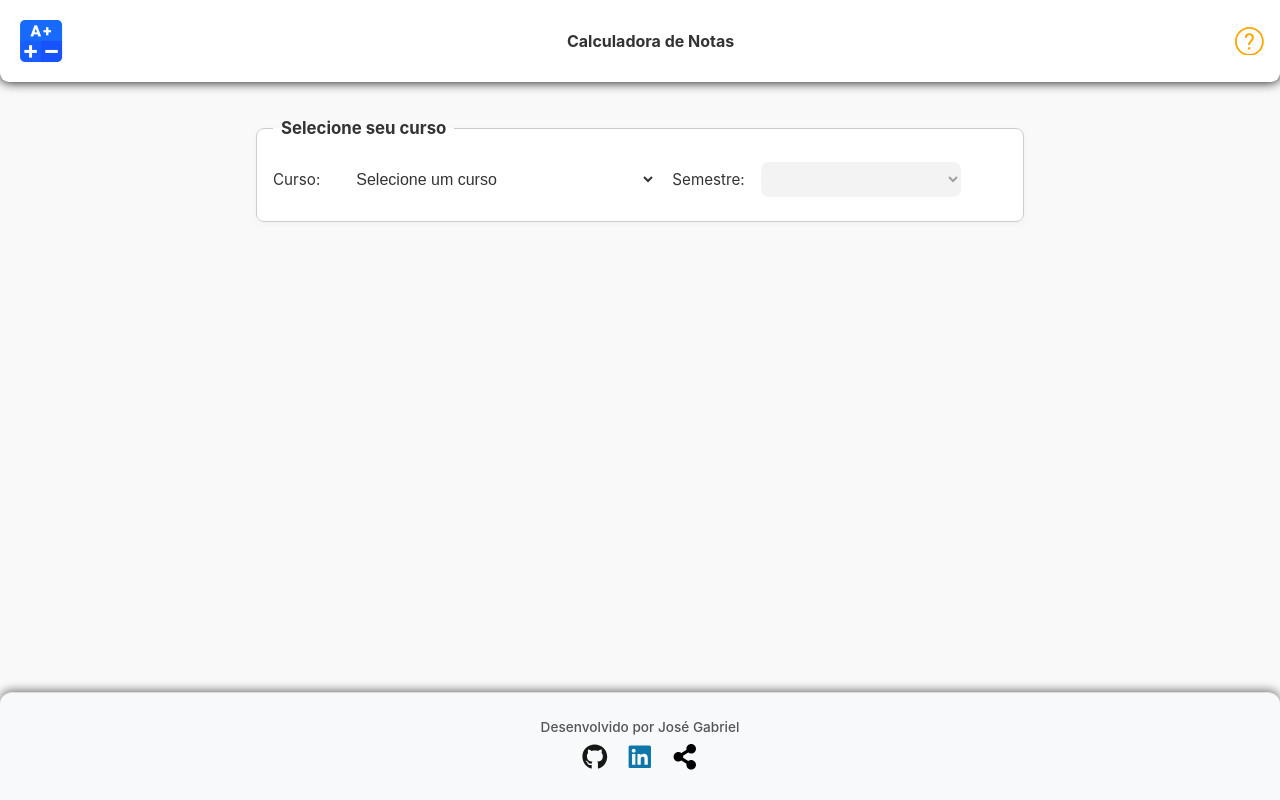
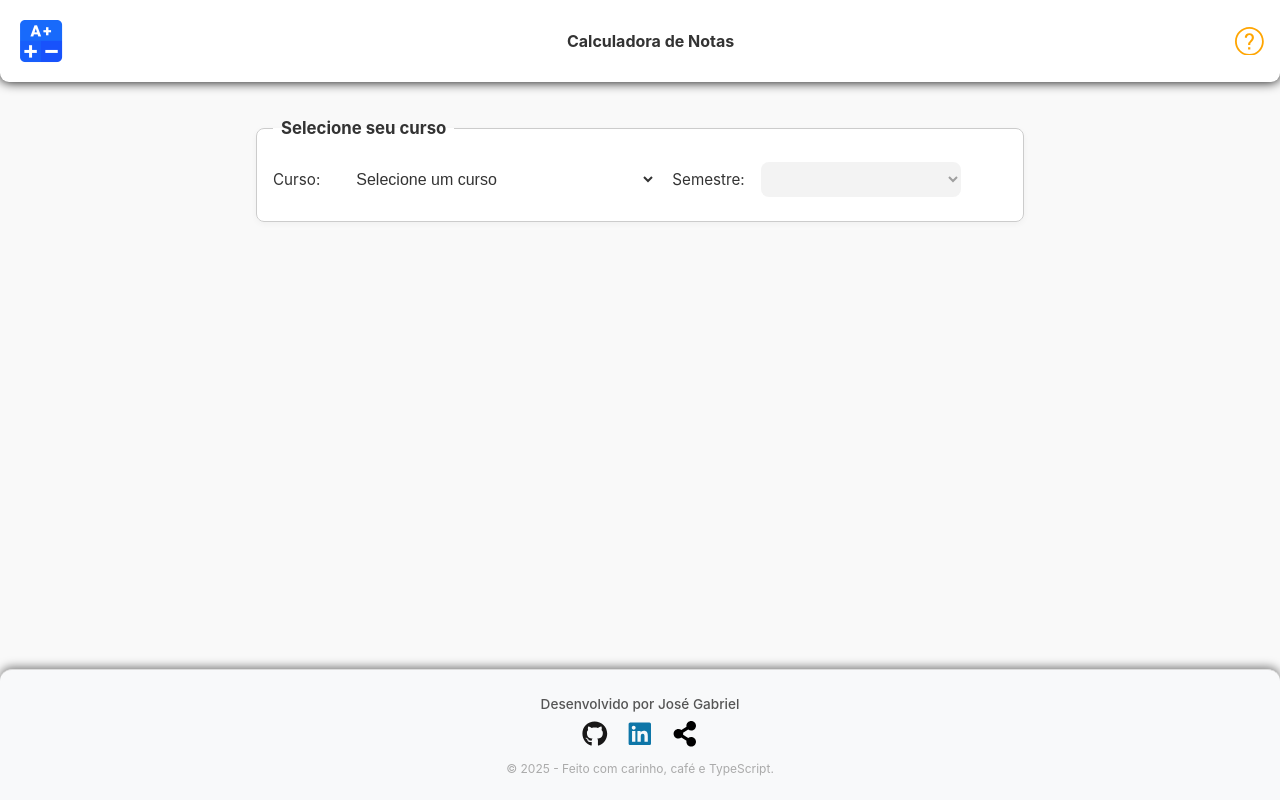
Before and after one commit to Gabriieu/CALCULADORA-NOTAS-FESA, a React (Vite) app: page / in a window 1280 px wide. Built offline with nearby package versions, Linux system fonts and the light colour scheme.

Commit message:
style: melhora o footer

```diff
--- a/src/components/footer/footer.components.tsx
+++ b/src/components/footer/footer.components.tsx
@@ -28,6 +28,9 @@ export const FooterComponent = () => {
         </a>
         <ShareButton />
       </div>
+      <div id="footer-note">
+        <span>© 2025 - Feito com carinho, café e TypeScript.</span>
+      </div>
     </FooterStyle>
   );
 };
--- a/src/components/footer/footer.style.ts
+++ b/src/components/footer/footer.style.ts
@@ -54,4 +54,13 @@ export const FooterStyle = styled.footer`
   a:hover {
     transform: scale(1.2);
   }
+  #footer-note {
+    font-size: 12px;
+    color: #aaa;
+    margin-top: .5rem;
+
+    @media (max-width: 600px) {
+      font-size: 10px;
+    }
+  }
 `;
```
